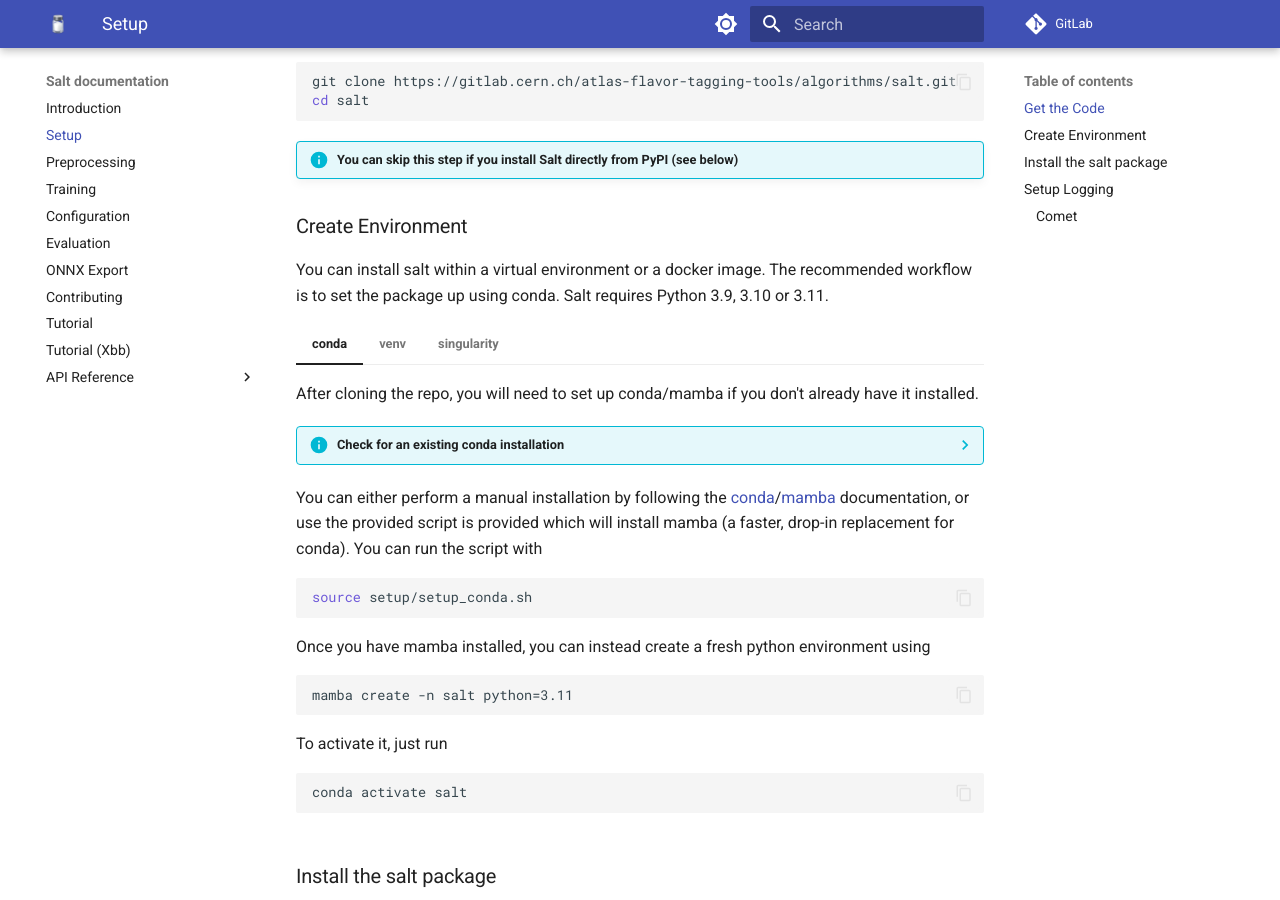
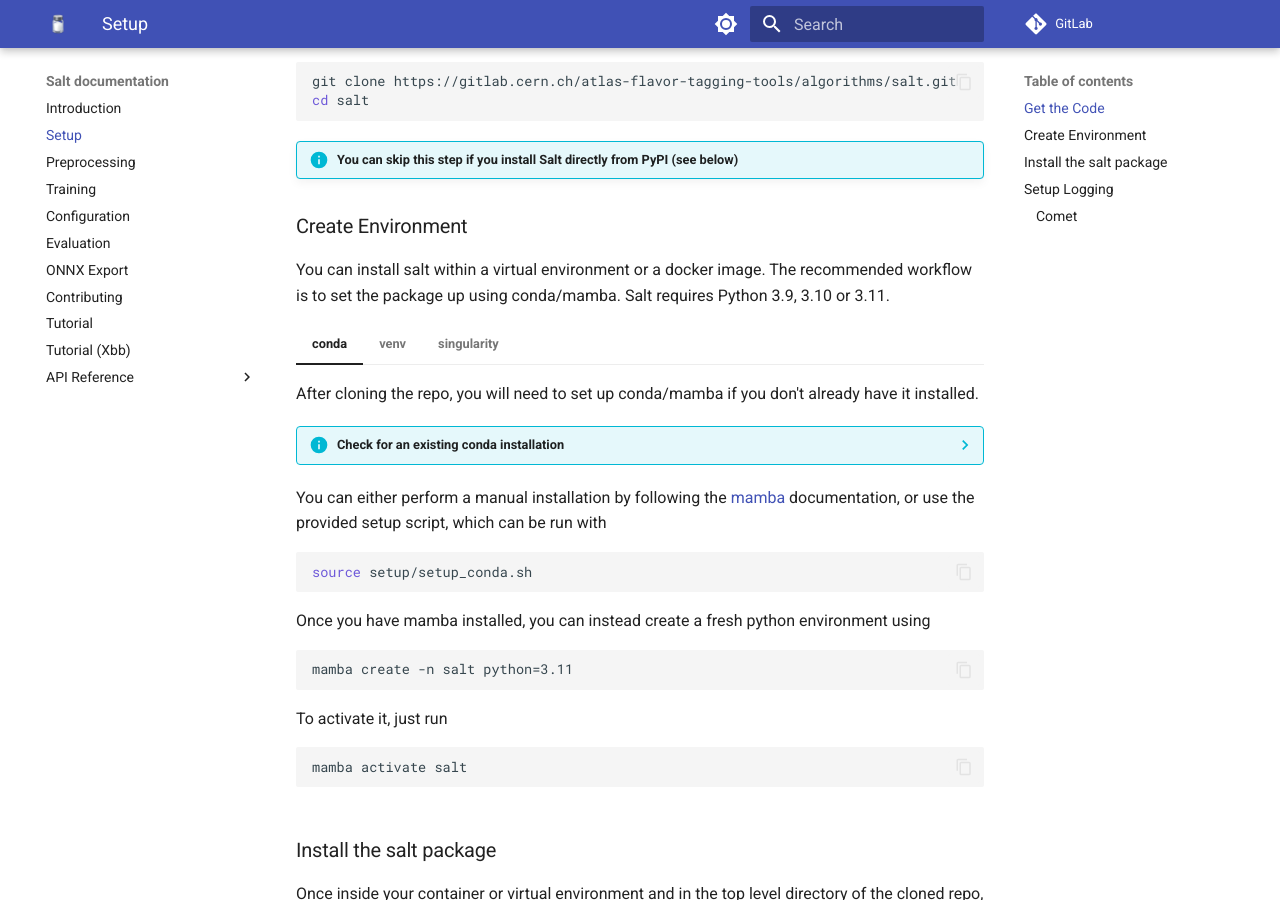
Before and after one commit to umami-hep/salt, an MkDocs documentation site: the page built from docs/setup.md, in a window 1280 px wide and 900 px high, scrolled down 340 px. Built offline with MkDocs 1.6.1 and Material for MkDocs 9.7.7, drawn with Linux system fonts in a browser that asks for light colours.

Commit message:
fix mamba setup

````diff
--- a/docs/setup.md
+++ b/docs/setup.md
@@ -17,7 +17,7 @@ cd salt
 ### Create Environment
 
 You can install salt within a virtual environment or a docker image.
-The recommended workflow is to set the package up using conda.
+The recommended workflow is to set the package up using conda/mamba.
 Salt requires Python 3.9, 3.10 or 3.11.
 
 === "conda"
@@ -32,9 +32,8 @@ Salt requires Python 3.9, 3.10 or 3.11.
         If already present you should skip the installation, and instead just create a new environment.
 
     You can either perform a manual installation by following the
-    [conda](https://docs.conda.io/)/[mamba](https://mamba.readthedocs.io/) documentation,
-    or use the provided script is provided which will install mamba (a faster, drop-in replacement for conda).
-    You can run the script with
+    [mamba](https://mamba.readthedocs.io/en/latest/installation/mamba-installation.html) documentation,
+    or use the provided setup script, which can be run with
 
     ```bash
     source setup/setup_conda.sh
@@ -49,7 +48,7 @@ Salt requires Python 3.9, 3.10 or 3.11.
     To activate it, just run
 
     ```bash
-    conda activate salt
+    mamba activate salt
     ```
 
 === "venv"
````
Also changed, not shown: 1 other file.
